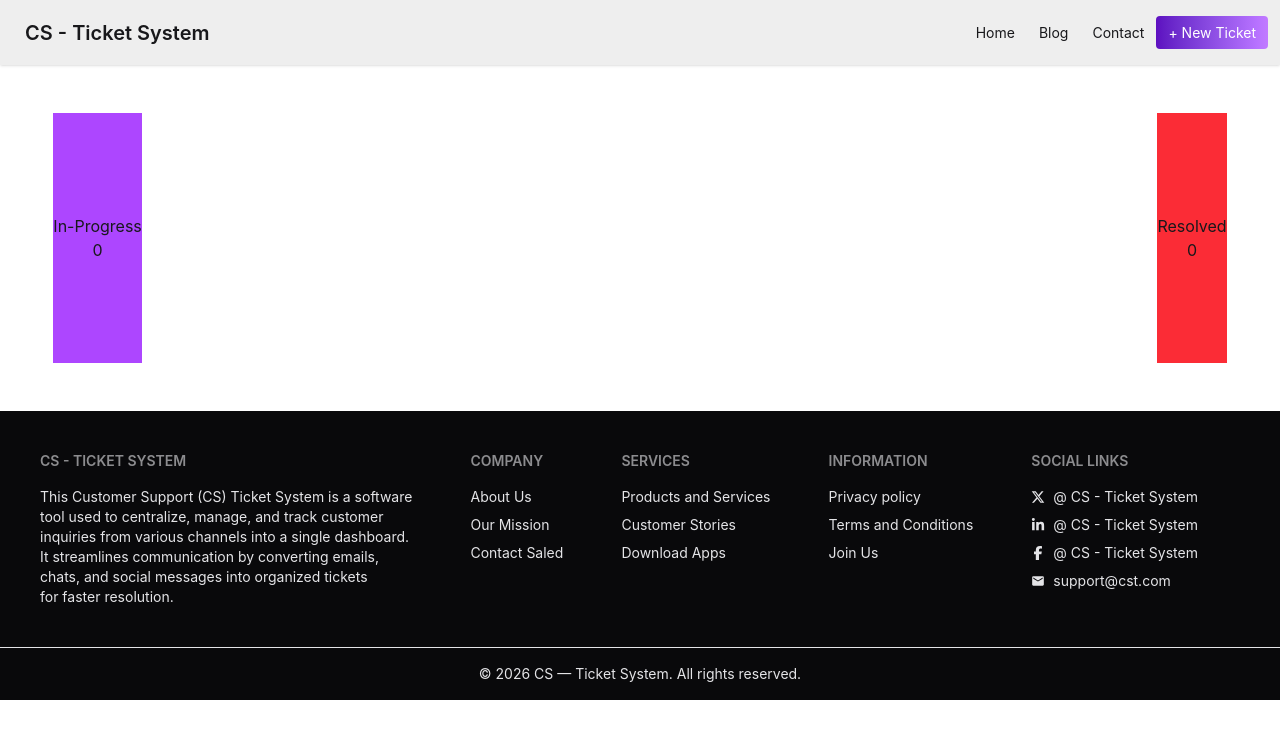
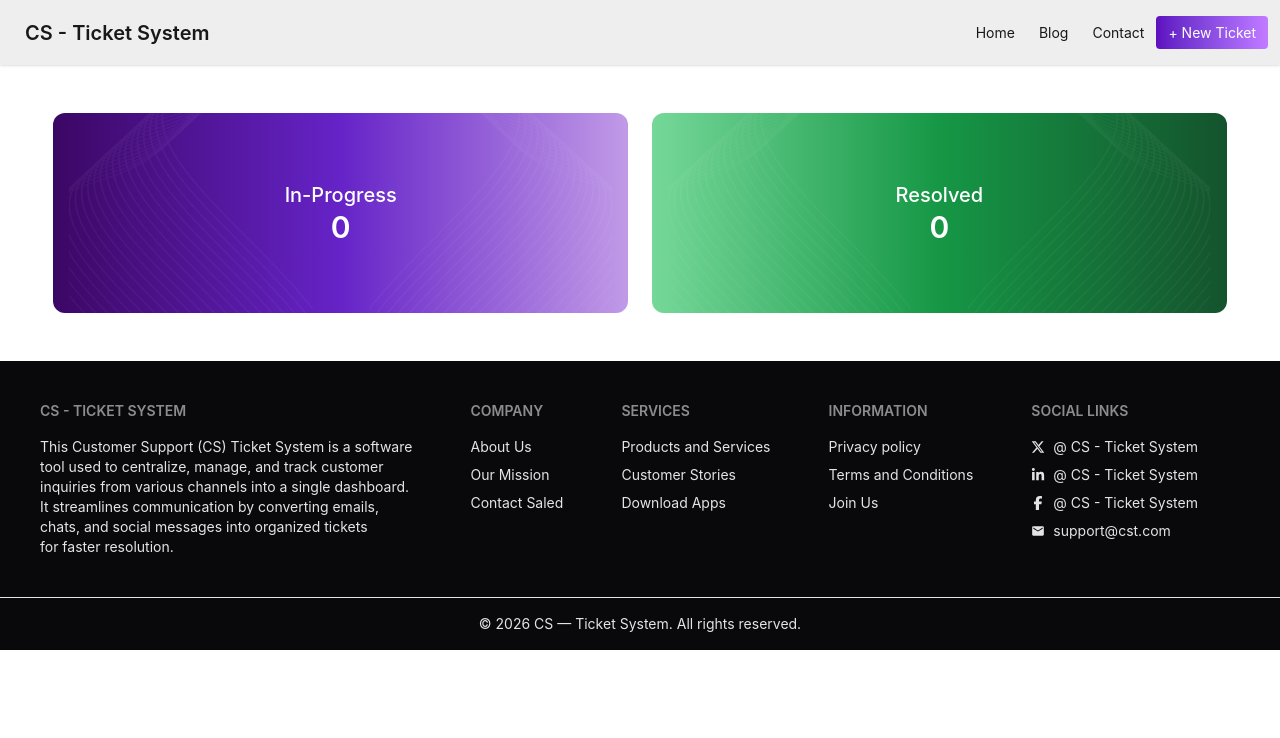
Before and after one commit to tanvir-wd22/customer-support-ticket-zone, a React (Vite) app: page / in a window 1280 px wide. Shown: the top 738 px of the page. Built offline with nearby package versions, Linux system fonts and the light colour scheme.

Commit message:
alhamdulliah banner section done

```diff
--- a/src/components/Banner.jsx
+++ b/src/components/Banner.jsx
@@ -1,17 +1,61 @@
+import vector1 from '../assets/vector1.png';
+
 const Banner = () => {
   return (
-    <div className="flex flex-col sm:flex-row gap-6 justify-between items-center">
-      <div className="bg-purple-500 max-w-[708px] h-[250px] flex justify-center items-center">
-        <div className="text-center">
-          <p>In-Progress</p>
-          <p>0</p>
+    <div className="flex flex-col sm:flex-row gap-6 justify-between items-center text-white">
+      {/* ============ card 01 ======================= */}
+      <div
+        style={{
+          background: `linear-gradient(to right, rgba(59, 7, 100, 0.85), rgba(109, 40, 217, 0.85), rgba(216, 180, 254, 0.85))`,
+          backgroundColor: '#3b0764',
+        }}
+        className="w-[600px] h-[200px] flex justify-between items-center text-white rounded-xl px-4 overflow-hidden relative"
+      >
+        {/* Left Image */}
+        <img
+          src={vector1}
+          className="h-full object-contain opacity-40"
+        />
+
+        {/* Center Text */}
+        <div className="text-center absolute left-1/2 -translate-x-1/2">
+          <p className="text-xl font-medium">In-Progress</p>
+          <p className="text-3xl font-semibold">0</p>
         </div>
+
+        {/* Right Image (flipped) */}
+        <img
+          src={vector1}
+          className="h-full object-contain opacity-40"
+          style={{ transform: 'scaleX(-1)' }}
+        />
       </div>
-      <div className="bg-red-500 max-w-[708px] h-[250px] flex justify-center items-center">
-        <div className="text-center">
-          <p>Resolved</p>
-          <p>0</p>
+      {/* ============ card 02 ======================= */}
+      <div
+        style={{
+          background: `linear-gradient(to right, rgba(134, 239, 172, 0.85), rgba(22, 163, 74, 0.85), rgba(20, 83, 45, 0.85) )`,
+          backgroundColor: '#14532d',
+        }}
+        className="w-[600px] h-[200px] flex justify-between items-center text-white rounded-xl px-4 overflow-hidden relative"
+      >
+        {/* Left Image */}
+        <img
+          src={vector1}
+          className="h-full object-contain opacity-40"
+        />
+
+        {/* Center Text */}
+        <div className="text-center absolute left-1/2 -translate-x-1/2">
+          <p className="text-xl font-medium">Resolved</p>
+          <p className="text-3xl font-semibold">0</p>
         </div>
+
+        {/* Right Image (flipped) */}
+        <img
+          src={vector1}
+          className="h-full object-contain opacity-40"
+          style={{ transform: 'scaleX(-1)' }}
+        />
       </div>
     </div>
   );
```
